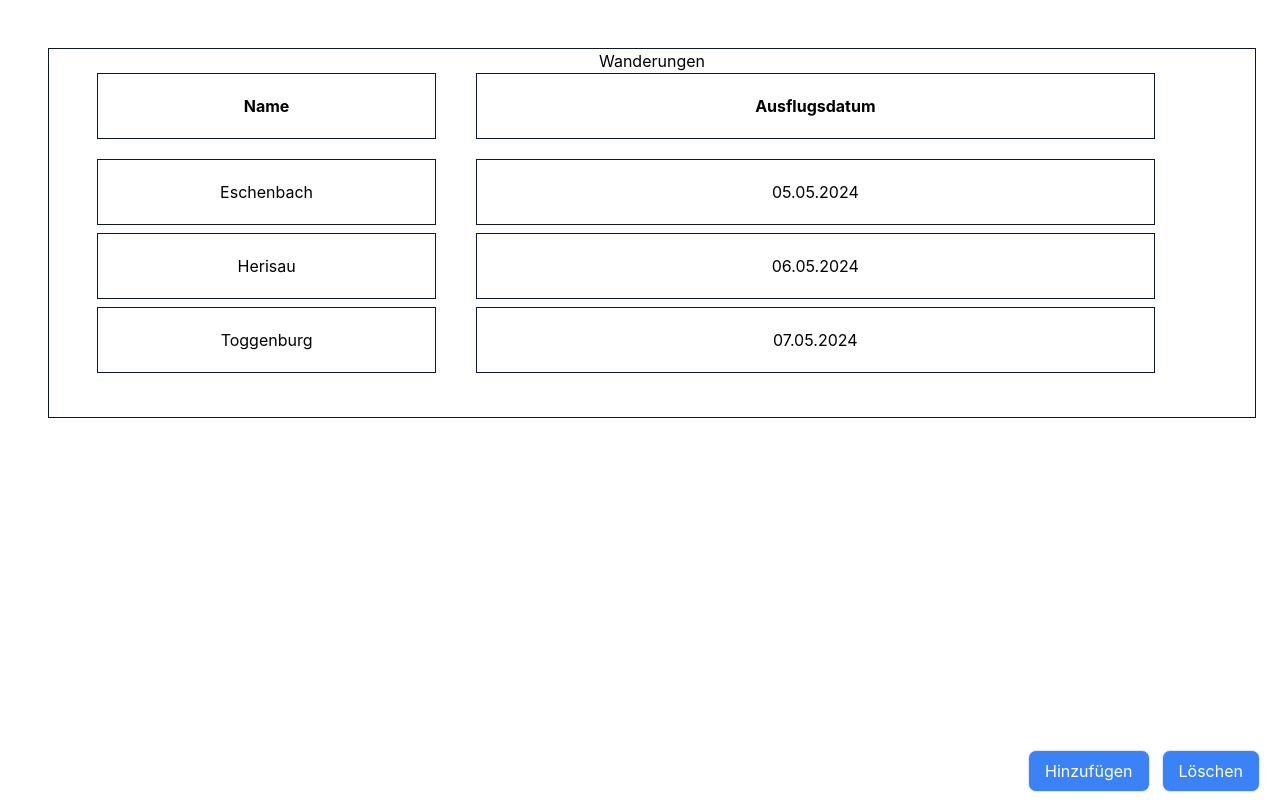
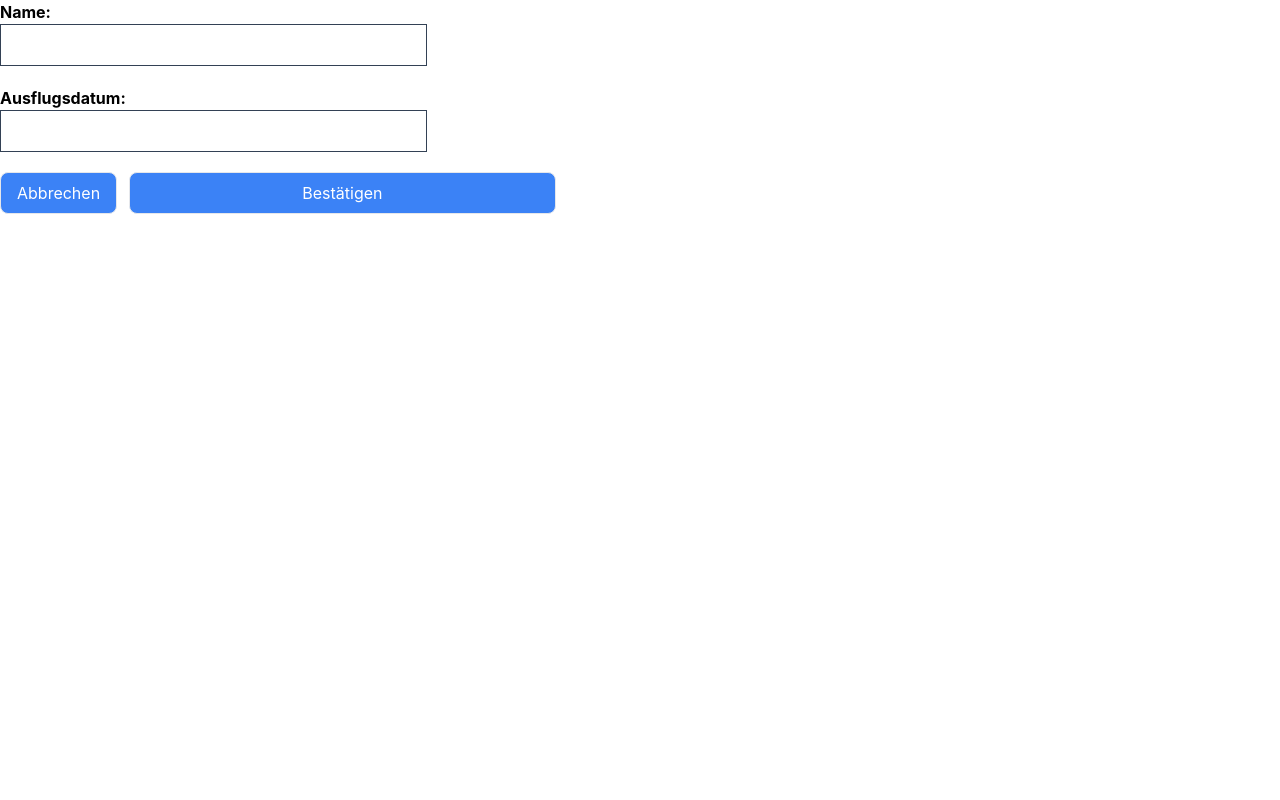
Before and after one commit to GoatishTontish/M248, a React (Create React App) app in the folder trailsapp/: page /configure in a window 1280 px wide. Built offline with nearby package versions, Linux system fonts and the light colour scheme.

Commit message:
commit v1.1

```diff
--- a/trailsapp/package.json
+++ b/trailsapp/package.json
@@ -10,6 +10,7 @@
     "postcss": "^8.4.38",
     "react": "^18.3.1",
     "react-dom": "^18.3.1",
+    "react-redux": "^9.1.2",
     "react-router-dom": "^6.23.1",
     "react-scripts": "5.0.1",
     "tailwindcss": "^3.4.3",
--- a/trailsapp/src/App.js
+++ b/trailsapp/src/App.js
@@ -1,119 +1,20 @@
+// eslint-disable-next-line
 import React, { useState, useEffect } from 'react';
-// eslint-disable-next-line
+import { BrowserRouter, Routes, Route } from 'react-router-dom';
 import Configure from './configure'
+import Main from './main';
 
-function App() {
-  const [trailNames, setTrailNames] = useState(['Eschenbach', 'Herisau', 'Toggenburg']);
-  const [trailDates, setTrailDates] = useState(['05.05.2024', '06.05.2024', '07.05.2024']);
-  const [showRemoveButtons, setShowRemoveButtons] = useState(false);
-
-
-  // Fetch data from local storage on component mount
-  useEffect(() => {
-    const storedTrailNames = localStorage.getItem('trailNames');
-    const storedTrailDates = localStorage.getItem('trailDates');
-
-    if (storedTrailNames && storedTrailDates) {
-      try {
-        setTrailNames(JSON.parse(storedTrailNames));
-        setTrailDates(JSON.parse(storedTrailDates));
-      } catch (error) {
-        console.error('Error parsing stored data:', error);
-        // Consider setting default values or handling errors gracefully
-      }
-    }
-  }, []);
-
-  // Save data to local storage on changes to trailNames or trailDates
-  useEffect(() => {
-    localStorage.setItem('trailNames', JSON.stringify(trailNames));
-    localStorage.setItem('trailDates', JSON.stringify(trailDates));
-  }, [trailNames, trailDates]);
-
-  const handleRemoveTrail = (index) => {
-    const newTrailNames = [...trailNames];
-    const newTrailDates = [...trailDates];
-    newTrailNames.splice(index, 1);
-    newTrailDates.splice(index, 1);
-    setTrailNames(newTrailNames);
-    setTrailDates(newTrailDates);
-  };
-
-  const listNames = trailNames.map((trailName, index) => (
-    <div key={index} class="border border-slate-900 pl-15 py-5 text-center mb-2">
-      {trailName}
-    </div>
-  ));
-
-  const listDates = trailDates.map((trailDate, index) => (
-    <div key={index} class="border border-slate-900 pl-15 py-5 text-center mb-2">
-      {trailDate}
-    </div>
-  ));
-
-  const removeButtons = trailNames.map((trailName, index) => (
-      <button
-        class={`border rounded-full w-10 h-10 text-3xl border-slate-900 mb-9 ${
-          showRemoveButtons ? 'visible' : 'invisible'
-              }`}
-        onClick={() => handleRemoveTrail(index)}>
-          X
-        </button>
-      ));
-
-
-
+function app() {
   return (
     <div>
-      <header>
-
-      </header>
-      <main>
-
-        <div class="border border-slate-900 ml-12 mr-6 mt-12">
-          <div class="grid grid-cols-1 justify-items-center">
-            <label>Wanderungen</label>
-          </div>
-
-          <div class="flex grid-cols-3 gap-10 w-11/12 ml-12 mb-5">
-            <div class="block w-1/3">
-              <div class="border border-slate-900 pl-15 py-5 mb-5 font-bold text-center">
-                Name
-              </div>
-              {listNames}
-            </div>
-
-            <div class="block w-4/6">
-              <div class="border border-slate-900 pl-15 py-5 mb-5 font-bold text-center">
-                Ausflugsdatum
-              </div>
-              {listDates}
-            </div>
-            <div class="mt-24">
-              <div class="w-2">
-              {removeButtons}
-              </div>
-            </div>
-
-          </div>
-        </div>
-
-      </main>
-      <footer>
-
-        <div class="fixed bottom-2 right-5">
-          <button class="border rounded-lg px-4 py-2 bg-blue-500 text-white hover:bg-blue-600 mr-3">
-            Hinzufügen
-          </button>
-          <button class="border rounded-lg px-4 py-2 bg-blue-500 text-white hover:bg-blue-600"
-            onClick={() => setShowRemoveButtons(!showRemoveButtons)}>
-            Löschen
-          </button>
-
-        </div>
-      </footer>
+      <BrowserRouter>
+        <Routes>
+          <Route path="/" element={<Main />} />
+          <Route path="/configure" element={<Configure />} />
+        </Routes>
+      </BrowserRouter>
     </div>
   );
 }
 
-export default App;
+export default app;
--- a/trailsapp/src/configure.js
+++ b/trailsapp/src/configure.js
@@ -1,31 +1,58 @@
-// eslint-disable-next-line
-import React, { useState, useEffect } from 'react';
+import React, { useState } from 'react';
+import { Link, useNavigate } from 'react-router-dom';
 
 function Configure() {
+  const [newTrailName, setNewTrailName] = useState("");
+  const [newTrailDate, setNewTrailDate] = useState("");
 
+  const navigate = useNavigate();
+
+  const handleAddTrail = (event) => {
+    event.preventDefault();
+
+    const newTrail = {
+      name: newTrailName,
+      date: newTrailDate,
+    };
+
+    navigate('/', { state: { newTrail } });
+
+    setNewTrailName("");
+    setNewTrailDate("");
+  };
 
   return (
     <div>
-        <header>
+      {/* ... rest of your code ... */}
+      <form onSubmit={handleAddTrail}>
+        <label class="font-bold">Name: </label>
+        <input
+          type="text"
+          name="nameEingabe"
+          class="p-2 border border-slate-700 row-span-1 grid mb-5 w-2/6"
+          value={newTrailName}
+          onChange={(event) => setNewTrailName(event.target.value)}
+        />
 
-        </header>
-
-        <main>
-
-        </main>
-
-        <footer>
-            <div>
-                <button class="border rounded-lg px-4 py-2 bg-blue-500 text-white hover:bg-blue-600 mr-3">
-                    Bestätigen
-                </button>
-                <button class="border rounded-lg px-4 py-2 bg-blue-500 text-white hover:bg-blue-600 mr-3">
-                    Abbrechen
-                </button>
-            </div>
-        </footer>
+        <label class="font-bold">Ausflugsdatum: </label>
+        <input
+          type="text"
+          name="ausflugsDatumEingabe"
+          class="p-2 border border-slate-700 row-span-1 grid w-2/6"
+          value={newTrailDate}
+          onChange={(event) => setNewTrailDate(event.target.value)}
+        />
+        <Link to="/">
+          <button class="border rounded-lg px-4 py-2 bg-blue-500 text-white hover:bg-blue-600 mr-3">
+            Abbrechen
+          </button>
+        </Link>
+        <button type="submit" class="border rounded-lg px-4 py-2 bg-blue-500 text-white hover:bg-blue-600 mt-5 w-2/6">
+          Bestätigen
+        </button>
+      </form>
     </div>
   );
-}
+  }
 
-export default Configure;
+  export default Configure;
--- a/trailsapp/src/index.js
+++ b/trailsapp/src/index.js
@@ -3,6 +3,7 @@ import ReactDOM from 'react-dom/client';
 import './index.css';
 import App from './App';
 import reportWebVitals from './reportWebVitals';
+
 
 const root = ReactDOM.createRoot(document.getElementById('root'));
 root.render(
@@ -12,6 +13,9 @@ root.render(
 );
 
 
+
+
+
 // If you want to start measuring performance in your app, pass a function
 // to log results (for example: reportWebVitals(console.log))
 // or send to an analytics endpoint. Learn more: https://bit.ly/CRA-vitals
--- /dev/null
+++ b/trailsapp/src/main.js
@@ -0,0 +1,144 @@
+    import React, { useState, useEffect } from 'react';
+    import { Link, useLocation } from 'react-router-dom';
+
+    function Main() {
+    const [trailNames, setTrailNames] = useState(['Eschenbach', 'Herisau', 'Toggenburg']);
+    const [trailDates, setTrailDates] = useState(['05.05.2024', '06.05.2024', '07.05.2024']);
+    const [showRemoveButtons, setShowRemoveButtons] = useState(false);
+
+    const location = useLocation();
+    const newTrailFromConfigure = location.state?.newTrail;
+
+    useEffect(() => {
+        if (newTrailFromConfigure) {
+          // Add new trail to trailNames and trailDates state
+          setTrailNames([...trailNames, newTrailFromConfigure.name]);
+          setTrailDates([...trailDates, newTrailFromConfigure.date]);
+        }
+      }, [newTrailFromConfigure, trailNames, trailDates]);
+
+
+    useEffect(() => {
+        const storedTrailNames = localStorage.getItem('trailNames');
+        const storedTrailDates = localStorage.getItem('trailDates');
+
+        if (storedTrailNames && storedTrailDates) {
+        try {
+            setTrailNames(JSON.parse(storedTrailNames));
+            setTrailDates(JSON.parse(storedTrailDates));
+        } catch (error) {
+            console.error('Error parsing stored data:', error);
+        }
+        }
+    },[]);
+
+    useEffect(() => {
+        const handleStorageChange = () => {
+            setTrailNames(JSON.parse(localStorage.getItem('trailNames')) || []);
+            setTrailDates(JSON.parse(localStorage.getItem('trailDates')) || []);
+        };
+        window.addEventListener('storage', handleStorageChange);
+
+        return () => window.removeEventListener('storage', handleStorageChange)
+    }, []);
+
+    useEffect(() => {
+        localStorage.setItem('trailNames', JSON.stringify(trailNames));
+        localStorage.setItem('trailDates', JSON.stringify(trailDates));
+    }, [trailNames, trailDates]);
+
+
+
+    const handleRemoveTrail = (index) => {
+        const newTrailNames = [...trailNames];
+        const newTrailDates = [...trailDates];
+        newTrailNames.splice(index, 1);
+        newTrailDates.splice(index, 1);
+        setTrailNames(newTrailNames);
+        setTrailDates(newTrailDates);
+    };
+
+    const listNames = trailNames.map((trailName, index) => (
+        <div key={index} class="border border-slate-900 pl-15 py-5 text-center mb-2">
+        {trailName}
+        </div>
+    ));
+
+    const listDates = trailDates.map((trailDate, index) => (
+        <div key={index} class="border border-slate-900 pl-15 py-5 text-center mb-2">
+        {trailDate}
+        </div>
+    ));
+
+    const confirmRemove = (index) => {
+        if (window.confirm(trailNames[index] + " löschen?")) {
+            handleRemoveTrail(index);
+        }
+    };
+
+    const removeButtons = trailNames.map((trailName, index) => (
+        <button
+            class={`border rounded-full w-12 h-12 text-4xl font-bold border-slate-900 mb-7 hover:bg-red-600 ${ showRemoveButtons ? 'visible' : 'invisible'}`}
+            onClick={() => confirmRemove(index)}>
+            X
+            </button>
+        ));
+
+
+
+    return (
+        <div>
+        <header>
+            <div class="grid grid-cols-1 justify-items-center">
+                <label class="font-bold text-5xl">Wanderungen</label>
+            </div>
+        </header>
+        <main>
+
+            <div class="ml-12 mr-6 mt-12">
+
+            <div class="flex grid-cols-3 gap-10 w-11/12 ml-12 mb-5 p-2.5">
+                <div class="block w-1/3">
+                <div class="border border-slate-900 pl-15 py-5 mb-5 font-bold text-center">
+                    Name
+                </div>
+                {listNames}
+                </div>
+
+                <div class="block w-4/6">
+                <div class="border border-slate-900 pl-15 py-5 mb-5 font-bold text-center">
+                    Ausflugsdatum
+                </div>
+                {listDates}
+                </div>
+                <div class="mt-24">
+                <div class="w-2">
+                {removeButtons}
+                </div>
+                </div>
+
+            </div>
+            </div>
+
+        </main>
+        <footer>
+
+            <div class="fixed bottom-2 right-5">
+                <Link to="/configure">
+                    <button class="border rounded-lg px-4 py-2 bg-blue-500 text-white hover:bg-blue-600 mr-3">
+                    Hinzufügen
+                    </button>
+                </Link>
+
+            <button class="border rounded-lg px-4 py-2 bg-blue-500 text-white hover:bg-blue-600"
+                onClick={() => setShowRemoveButtons(!showRemoveButtons)}>
+                Löschen
+            </button>
+
+            </div>
+        </footer>
+        </div>
+    );
+    }
+
+    export default Main;
```
Also changed, not shown: 1 other file (tests, documents, lock files or other folders).
